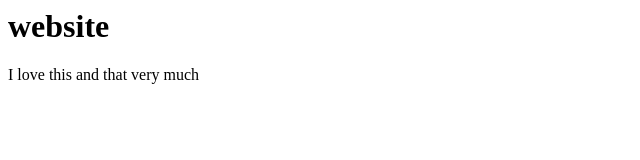
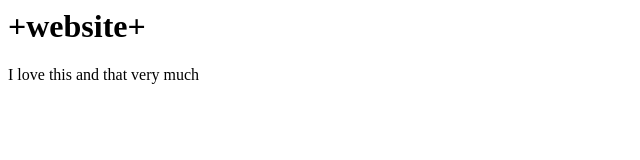
Before and after one commit to praveengith/Screwdriver, a plain HTML site: page index.html in a window 1280 px wide. Shown: the whole page, without its empty margins (0-640 px from the left). Drawn offline with Linux system fonts and the light colour scheme.

Commit message:
added +s in h1 tag

```diff
--- a/index.html
+++ b/index.html
@@ -1,4 +1,4 @@
 <html>
 <title>This is our website</title>
-<h1> website </h1>
+<h1> +website+ </h1>
 <p>I love this and that very much</p>
```
